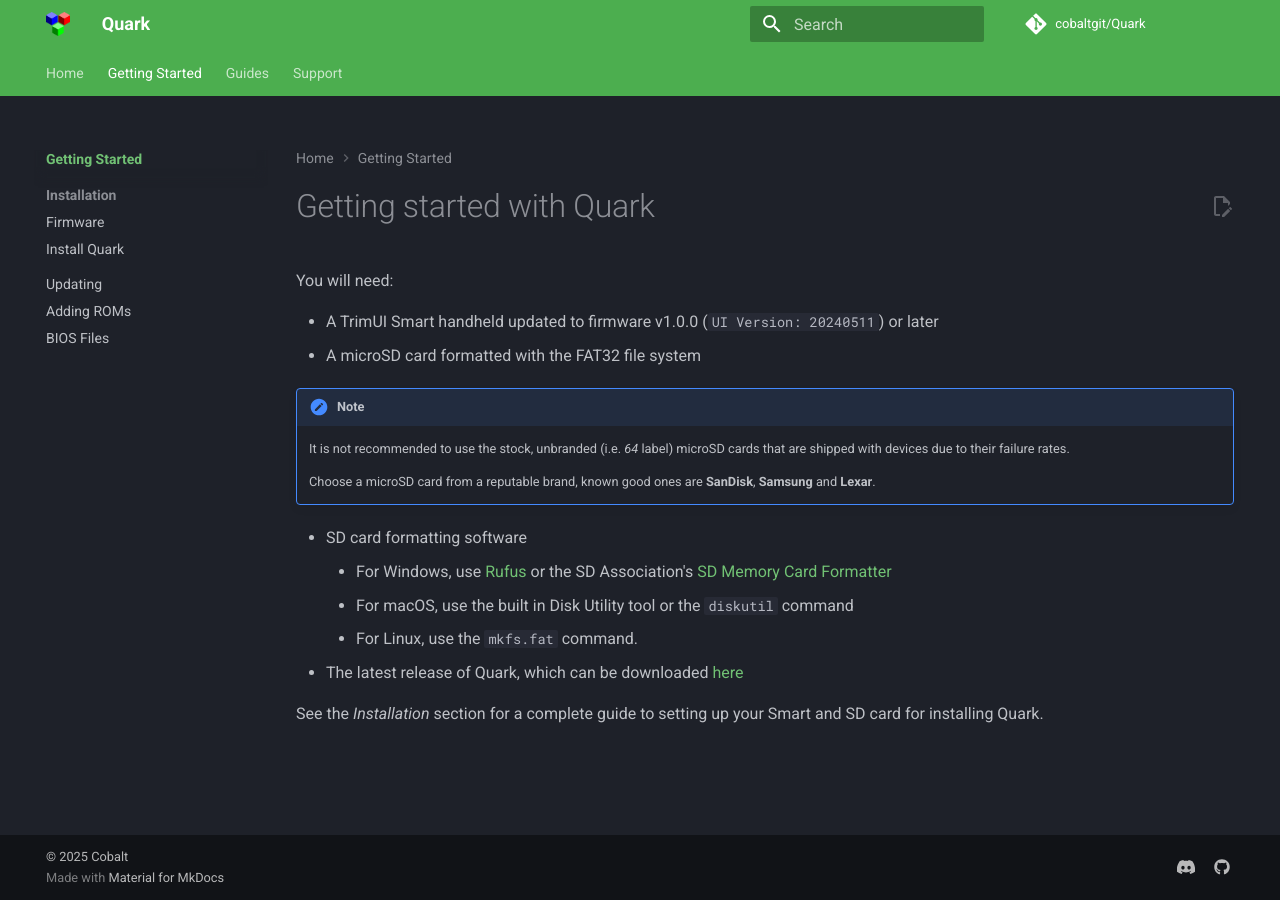
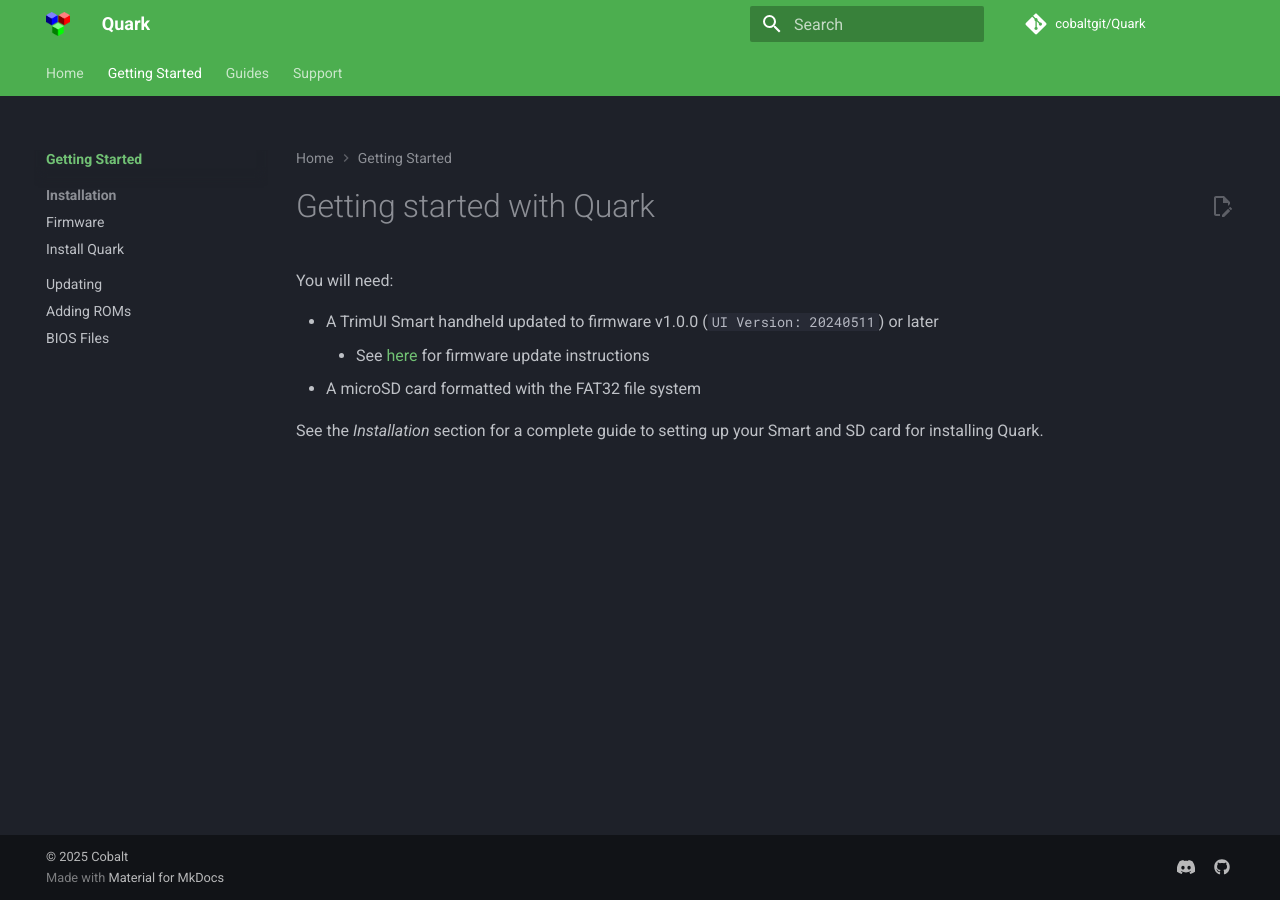
Before and after one commit to cobaltgit/Quark-Docs, an MkDocs documentation site: the page built from docs/getting-started/index.md, in a window 1280 px wide. Built offline with MkDocs 1.6.1 and Material for MkDocs 9.7.7, drawn with Linux system fonts in a browser that asks for light colours; comment, search, counter and statistics services are not loaded.

Commit message:
getting-started: condense

```diff
--- a/docs/getting-started/index.md
+++ b/docs/getting-started/index.md
@@ -3,15 +3,7 @@
 You will need:
 
 - A TrimUI Smart handheld updated to firmware v1.0.0 (`UI Version: 20240511`) or later
+	- See [here](install/firmware.md) for firmware update instructions
 - A microSD card formatted with the FAT32 file system
-!!! note
-    It is not recommended to use the stock, unbranded (i.e. *64* label) microSD cards that are shipped with devices due to their failure rates.
-
-    Choose a microSD card from a reputable brand, known good ones are **SanDisk**, **Samsung** and **Lexar**.
-- SD card formatting software
-    - For Windows, use [Rufus](https://rufus.ie) or the SD Association's [SD Memory Card Formatter](https://www.sdcard.org/downloads/formatter/sd-memory-card-formatter-for-windows-download/)
-    - For macOS, use the built in Disk Utility tool or the `diskutil` command
-    - For Linux, use the `mkfs.fat` command.
-- The latest release of Quark, which can be downloaded [here](https://github.com/cobaltgit/Quark/releases/latest)
 
 See the *Installation* section for a complete guide to setting up your Smart and SD card for installing Quark.
```
